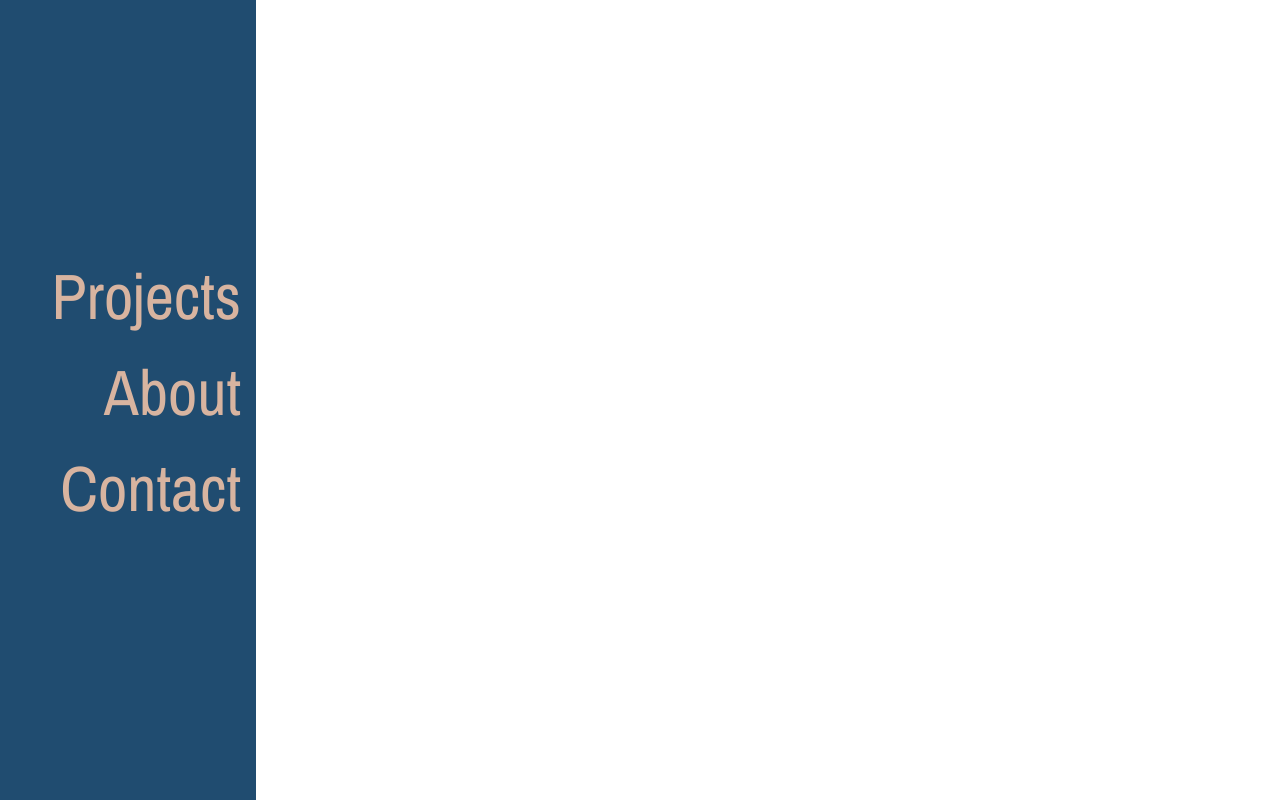
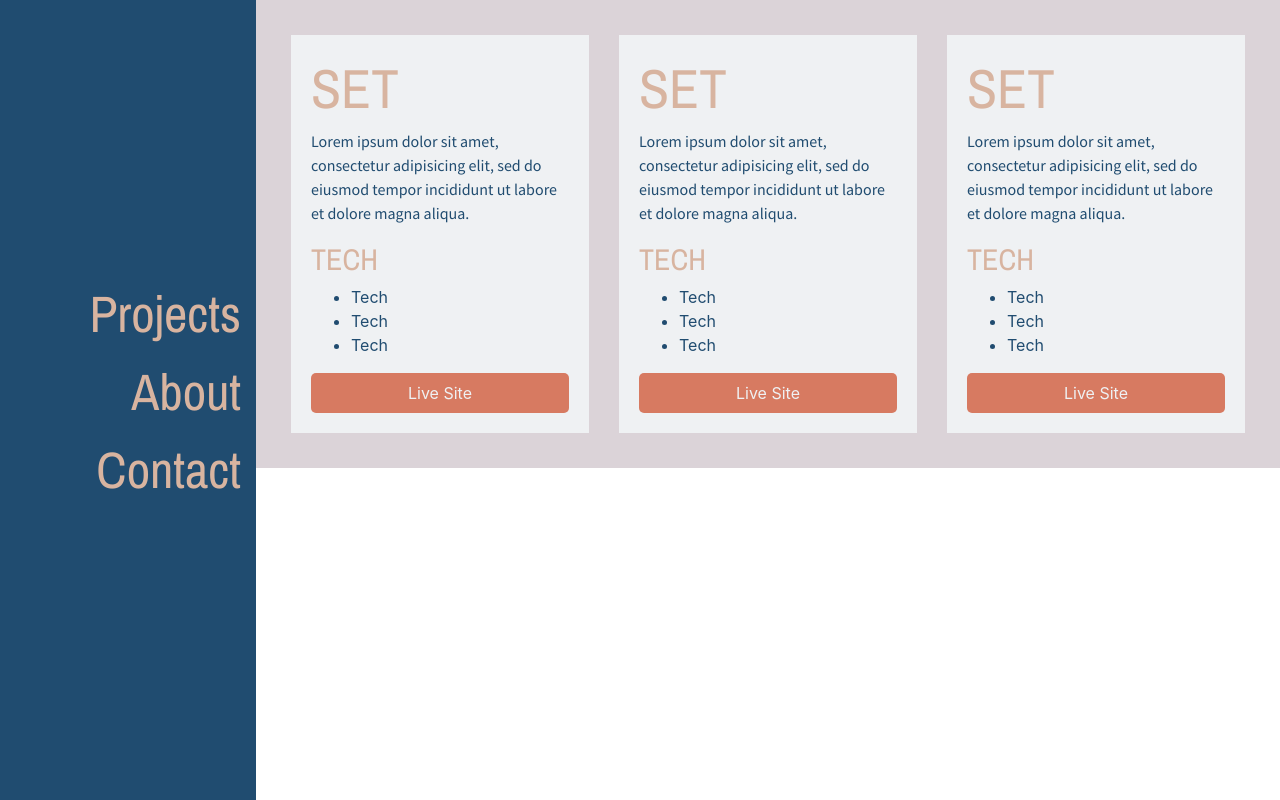
Before and after one commit to NathanReginato/portfolio, a plain HTML site: page public/index.html in a window 1280 px wide. Drawn offline with nearby package versions, Linux system fonts and the light colour scheme; some packages are replaced by stand-ins of ours.

Commit message:
Trasitions

```diff
--- a/public/app/router.js
+++ b/public/app/router.js
@@ -15,14 +15,9 @@
     $urlRouterProvider.otherwise("/");
 
     $stateProvider
-    .state('home', {
+    .state('projects', {
       url: "/",
-      template: '<h1>Home</h1><a ui-sref="projects">click</a><div ui-view></div>'
-    })
-    .state('projects', {
-      parent: 'home',
-      url: "projects",
-      template: "<h1>yayya</h1>"
+      templateUrl: 'partials/projects.html'
     })
   }
 })();
--- a/public/css/style.css
+++ b/public/css/style.css
@@ -13,11 +13,17 @@
 h1 {
   font-family: 'Julius Sans One', sans-serif;
   color: #204C70;
+  font-weight: bold;
 }
 
 h2 {
   font-family: 'Archivo Narrow', sans-serif;
   color: #D8B4A0;
+}
+
+p {
+  font-family: 'Source Sans Pro', sans-serif;
+  color: #204C70;
 }
 
 /*COVER*/
@@ -80,16 +86,80 @@ aside {
 
 aside li {
   list-style: none;
-  font-size:5vw;
+  font-size:4vw;
 }
 
-aside a, aside a:link, aside a:hover, aside a:visited {
+aside a, aside a:link, aside a:visited {
   font-family: 'Archivo Narrow', sans-serif;
   color: #D8B4A0;
   text-decoration: none;
+  transition: color 0.5s;
 
+}
+
+aside a:hover {
+  color:#D77A61;
+  text-decoration: none;
 }
 
 aside a:active {
   color: #D77A61;
 }
+
+/*PROJECTS*/
+
+article {
+  margin: 0 0 0 20vw;
+  padding: 20px;
+  background-color: #DBD3D8;
+}
+
+.row {
+  width: 100%;
+  margin: 0;
+}
+
+/*PANEL*/
+
+.panel {
+  padding: 20px;
+  background: #EFF1F3;
+}
+
+.panel h2 {
+  font-size: 55px
+}
+
+.panel .sub-header {
+  font-size: 30px;
+}
+
+.panel ul li {
+  color: #204C70;
+}
+
+.live-site {
+  display: flex;
+  justify-content: center;
+  padding: 8px 30%;
+  background-color: #D77A61;
+  border-radius: 5px;
+  color: #EFF1F3;
+  transition: background-color 0.5s;
+}
+
+.live-site:visited, .live-site:link {
+  background-color: #D77A61;
+  color: #EFF1F3;
+  text-decoration: none;
+}
+
+.live-site:hover {
+  background-color: #204C70;
+  color: #EFF1F3;
+  text-decoration: none;
+}
+
+.col-md-4 {
+  padding: .9375rem;
+}
--- a/public/partials/projects.html
+++ b/public/partials/projects.html
@@ -1 +1,41 @@
-<h1>projects</h1>
+<div class="row">
+  <div class="col-md-4">
+    <div class="panel">
+      <h2>SET</h2>
+      <p>Lorem ipsum dolor sit amet, consectetur adipisicing elit, sed do eiusmod tempor incididunt ut labore et dolore magna aliqua.</p>
+      <h2 class="sub-header">TECH</h2>
+      <ul>
+        <li>Tech</li>
+        <li>Tech</li>
+        <li>Tech</li>
+      </ul>
+        <a href="" class="live-site">Live Site</a>
+    </div>
+  </div>
+  <div class="col-md-4">
+    <div class="panel">
+      <h2>SET</h2>
+      <p>Lorem ipsum dolor sit amet, consectetur adipisicing elit, sed do eiusmod tempor incididunt ut labore et dolore magna aliqua.</p>
+      <h2 class="sub-header">TECH</h2>
+      <ul>
+        <li>Tech</li>
+        <li>Tech</li>
+        <li>Tech</li>
+      </ul>
+        <a href="" class="live-site">Live Site</a>
+    </div>
+  </div>
+  <div class="col-md-4">
+    <div class="panel">
+      <h2>SET</h2>
+      <p>Lorem ipsum dolor sit amet, consectetur adipisicing elit, sed do eiusmod tempor incididunt ut labore et dolore magna aliqua.</p>
+      <h2 class="sub-header">TECH</h2>
+      <ul>
+        <li>Tech</li>
+        <li>Tech</li>
+        <li>Tech</li>
+      </ul>
+        <a href="" class="live-site">Live Site</a>
+    </div>
+  </div>
+</div>
```
